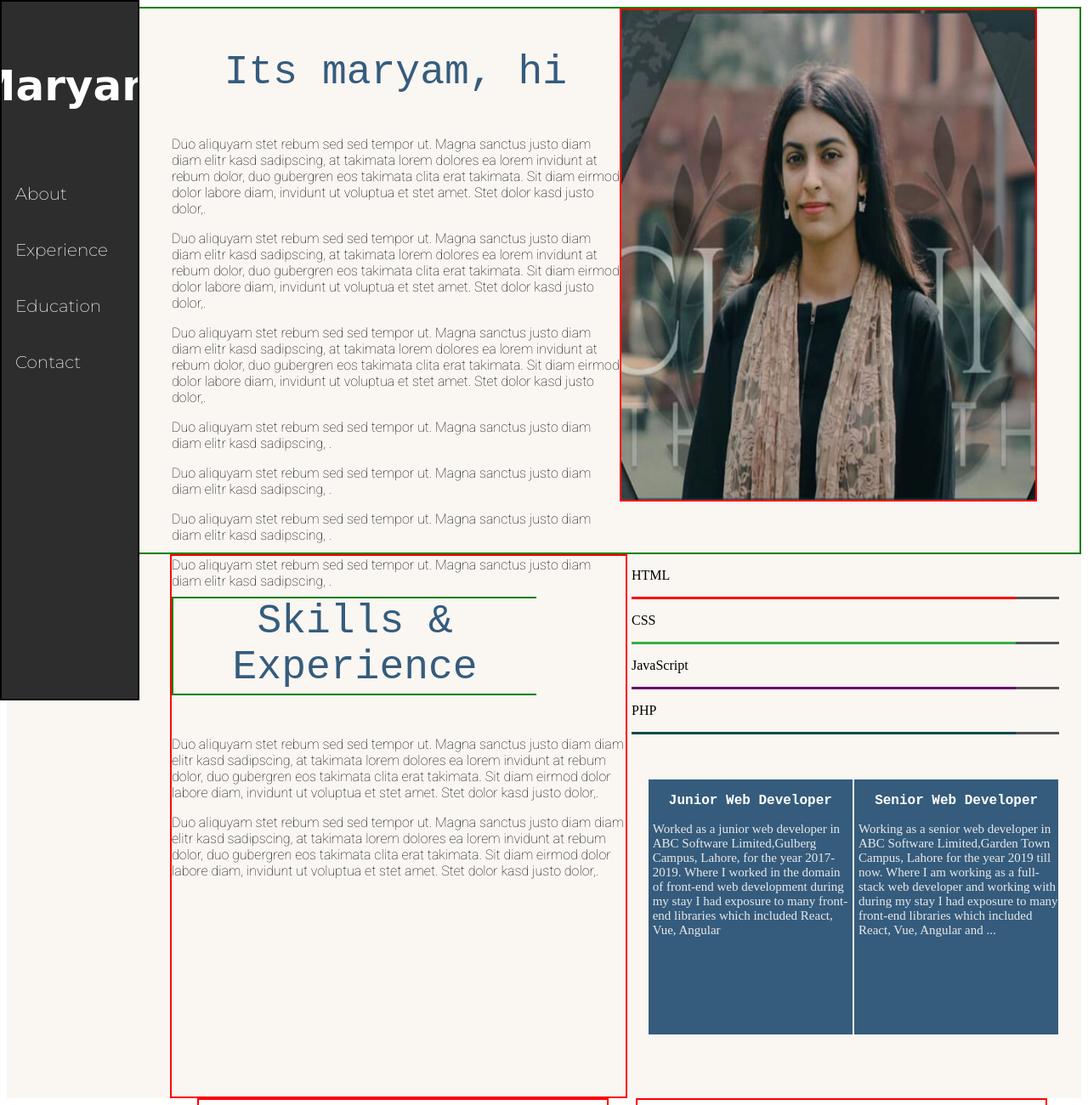
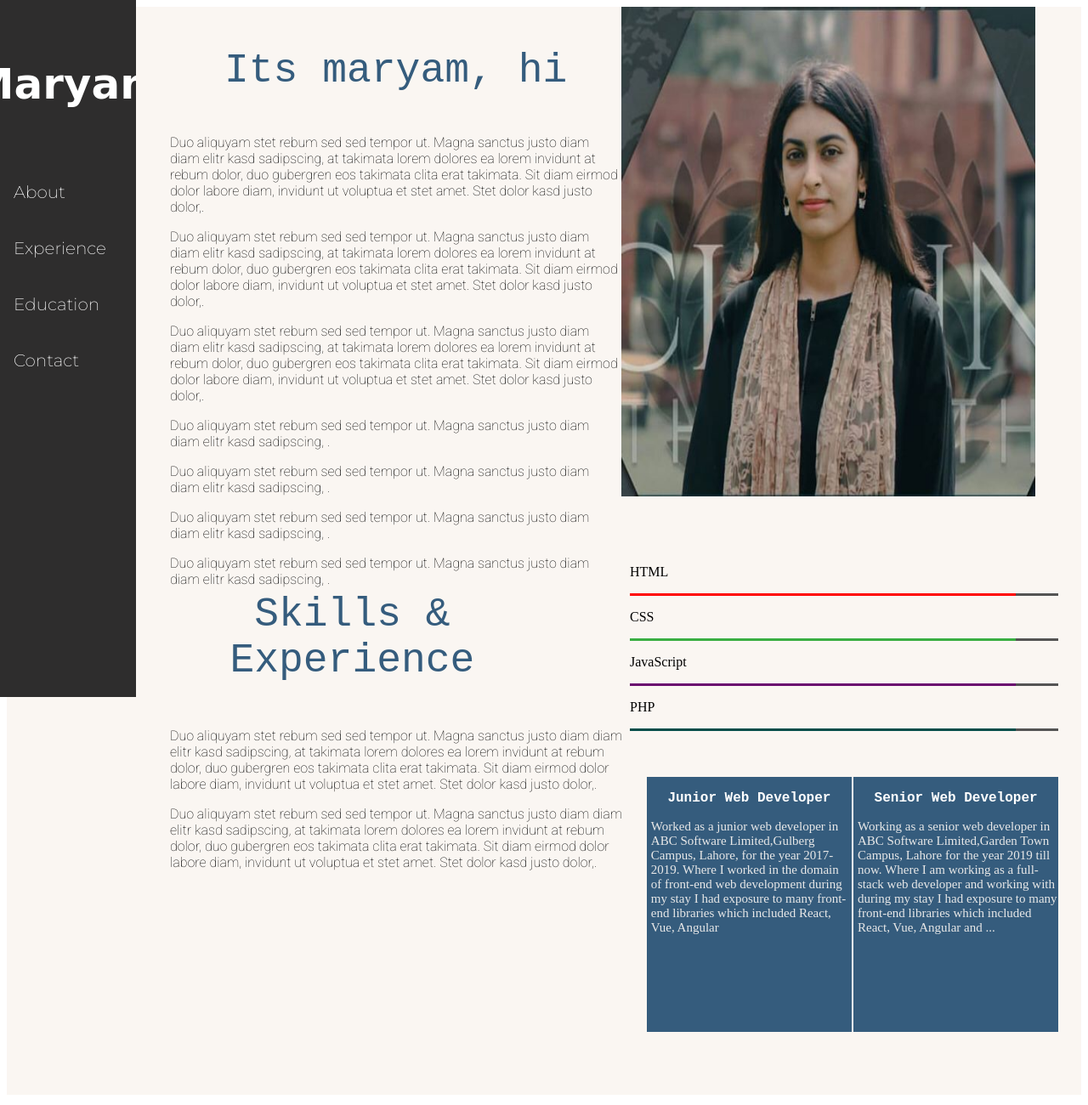
Before and after one commit to mareyam/Maryam-Naveed-assignment1, a plain HTML site: page resume.html in a window 1280 px wide. Shown: the top 1300 px of the page at 85% size. Drawn offline with Linux system fonts and the light colour scheme; a web font is replaced by a local one.

Commit message:
Update design.css

```diff
--- a/design.css
+++ b/design.css
@@ -7,7 +7,6 @@
   left: 0;
   overflow-x: hidden; /* Disable horizontal scroll */
   padding-top: 20px;
-  border: 2px solid black;
   background-color: rgb(46, 45, 45);
 }
 
@@ -35,13 +34,11 @@
   background-color: #faf6f2;
   display: flex;
   height: 40rem;
-  border: 2px solid green;
 }
 
 .sub1About img {
   width: 90%;
   height: 90%;
-  border: 2px solid red;
 }
 .sub2About {
   width: 50%;
@@ -81,7 +78,6 @@
   font-weight: lighter;
   font-size: 1rem;
   margin-left: 12rem;
-  border: 2px solid red;
 }
 
 .skillsAndExperience h3 {
@@ -98,7 +94,6 @@
   justify-content: center;
   width: 80%;
   height: 7rem;
-  border: 2px solid green;
   overflow: wrap;
 }
 
@@ -157,14 +152,12 @@
 }
 .JUNIORWEBDEV,
 .SENIORWEBDEVELOPER {
-  border: 2px solid red;
   height: 40rem;
   width: 30rem;
   margin-left: 2rem;
 }
 
 .mainDivContact {
-  border: 2px solid red;
   margin-left: 15rem;
   height: 30rem;
 }
@@ -172,7 +165,6 @@
 .contactDetails,
 .subjectMessage {
   margin-left: 20rem;
-  border: 2px solid red;
 }
 
 .mainDivContact h3 {
```
